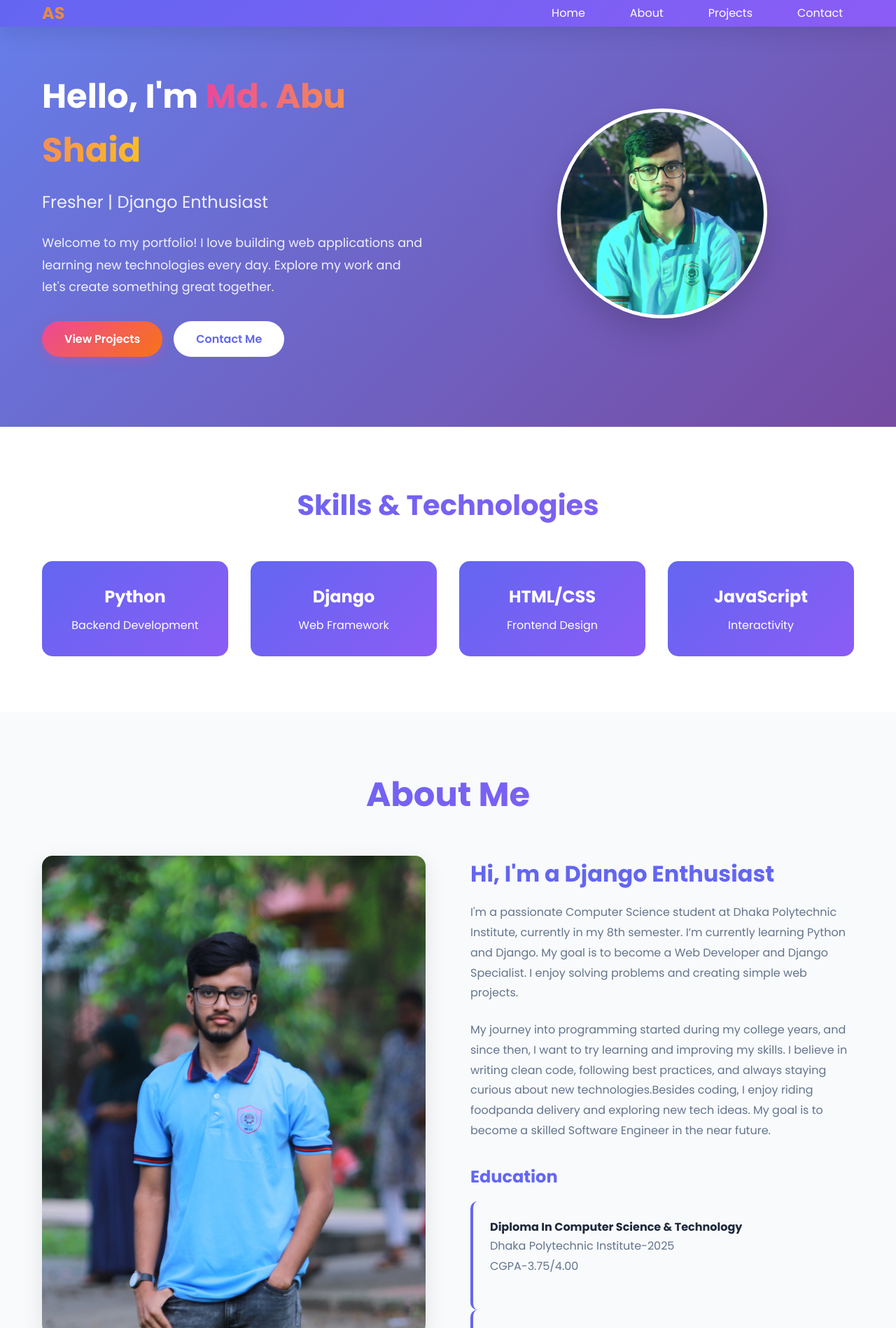
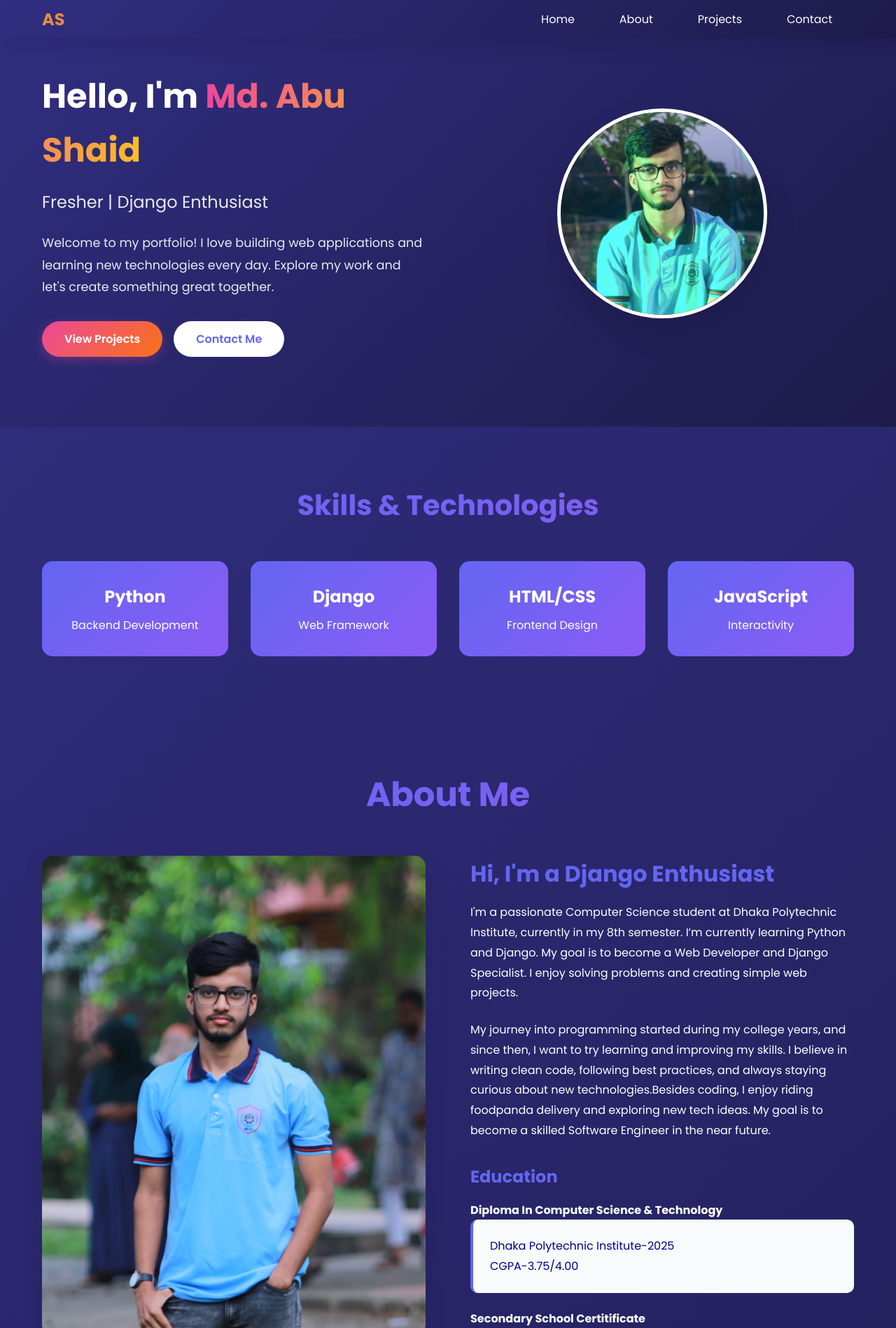
Before and after one commit to Shaid30/My-Portfolio, a Django app: page / in a window 1280 px wide. Shown: the top 1898 px of the page at 70% size. Run offline with Django 5.2, Linux system fonts and the light colour scheme; some libraries are stand-ins or nearby versions.

Commit message:
add something

```diff
--- a/portfolio/static/portfolio/css/style.css
+++ b/portfolio/static/portfolio/css/style.css
@@ -29,8 +29,8 @@ body {
 body {
     font-family: 'Poppins', sans-serif;
     line-height: 1.6;
-    color: var(--text-dark);
-    background: var(--light-bg);
+    color: var(--white);
+    background: linear-gradient(135deg, #312e81, #1e1b4b);
 }
 
 .container {
@@ -43,9 +43,10 @@ body {
     position: fixed;
     top: 0;
     width: 100%;
-    background: linear-gradient(135deg, var(--primary-color), var(--secondary-color));
+    background: linear-gradient(135deg, #312e81, #1e1b4b);
     z-index: 1000;
     box-shadow: var(--shadow);
+    height: 55px;
 }
 
 .navbar .container {
@@ -58,7 +59,6 @@ body {
     color: #e38c45;
     font-size: 1.5rem;
     font-weight: 700;
-
 }
 
 
@@ -66,6 +66,7 @@ body {
     display: flex;
     list-style: none;
     gap: 2rem;
+    padding: 15px;
 }
 
 .nav-links a {
@@ -87,8 +88,8 @@ body {
     background: rgba(255, 255, 255, 0.3);
 }
 
-.hero {
-    background: linear-gradient(135deg, #667eea 0%, #764ba2 100%);
+#home {
+    background: linear-gradient(135deg, #312e81, #1e1b4b);
     padding: 100px 0;
     color: var(--white);
 }
@@ -220,7 +221,7 @@ body {
 
 .skills-section {
     padding: 80px 0;
-    background: var(--white);
+    background: transparent;
 }
 
 .section-title {
@@ -262,6 +263,7 @@ body {
 .about-section,
 .projects-section,
 .contact-section {
+    background: transparent;
     padding: 80px 0;
     min-height: calc(100vh - 200px);
 }
@@ -324,7 +326,7 @@ body {
 
 .about-text p {
     margin-bottom: 1.5rem;
-    color: var(--text-light);
+    color: var(--white);
     line-height: 1.8;
 }
 
@@ -340,11 +342,12 @@ body {
     color: var(--primary-color);
 }
 
-.edu-item {
+.edu-item p {
     background: var(--light-bg);
     padding: 1.5rem;
     border-radius: 10px;
     border-left: 4px solid var(--primary-color);
+    color: darkblue;
 }
 
 .interests ul {
@@ -356,7 +359,7 @@ body {
 }
 
 .interests li {
-    background: var(--light-bg);
+    background: none;
     padding: 1rem;
     border-radius: 8px;
     transition: all 0.3s ease;
@@ -475,7 +478,7 @@ body {
 .info-item h3 {
     font-size: 1.2rem;
     margin-bottom: 0.5rem;
-    color: var(--text-dark);
+    color: var(--white);
 }
 
 .info-item p {
--- a/portfolio/templates/portfolio/home.html
+++ b/portfolio/templates/portfolio/home.html
@@ -2,7 +2,7 @@
 {% load static %}
 {% block title %}Home - My Portfolio{% endblock %}
 {% block content %}
-<section class="hero">
+<section id="home">
     <div class="container">
         <div class="hero-content">
             <div class="hero-text">
```
